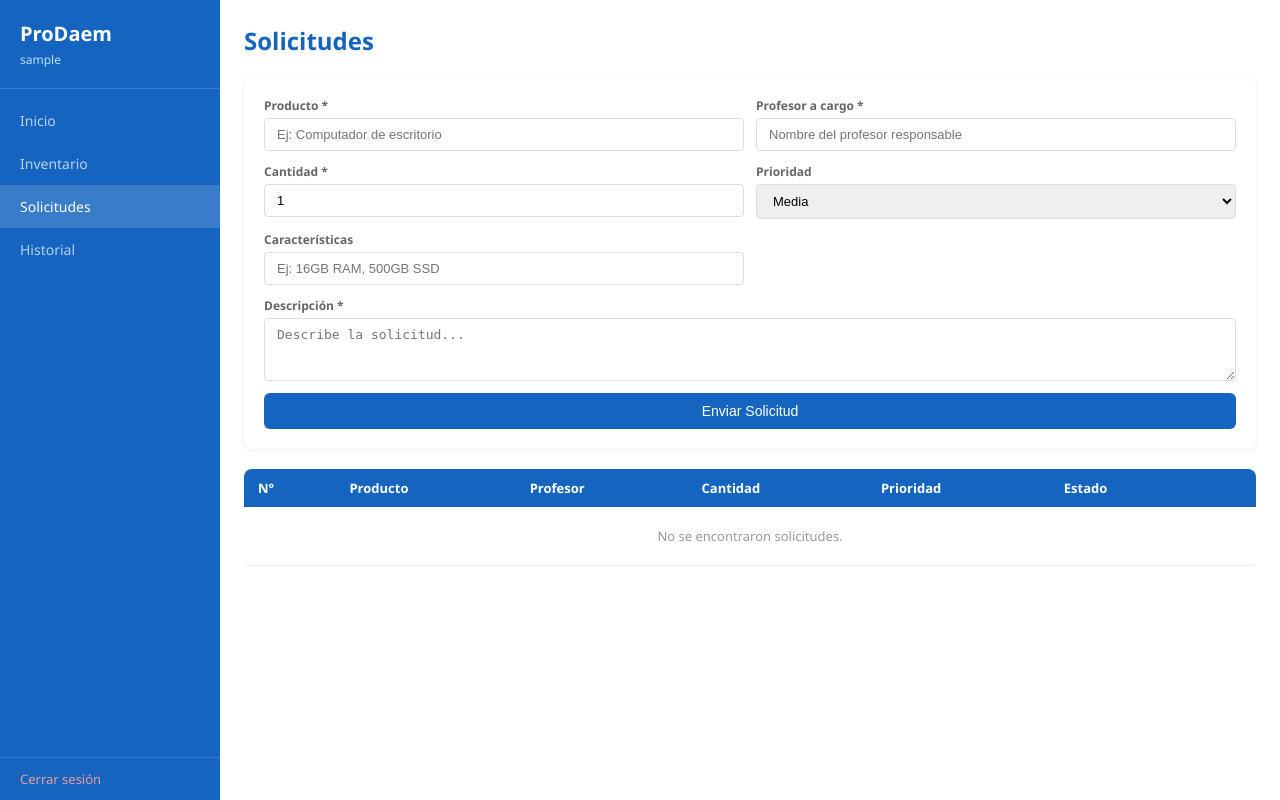
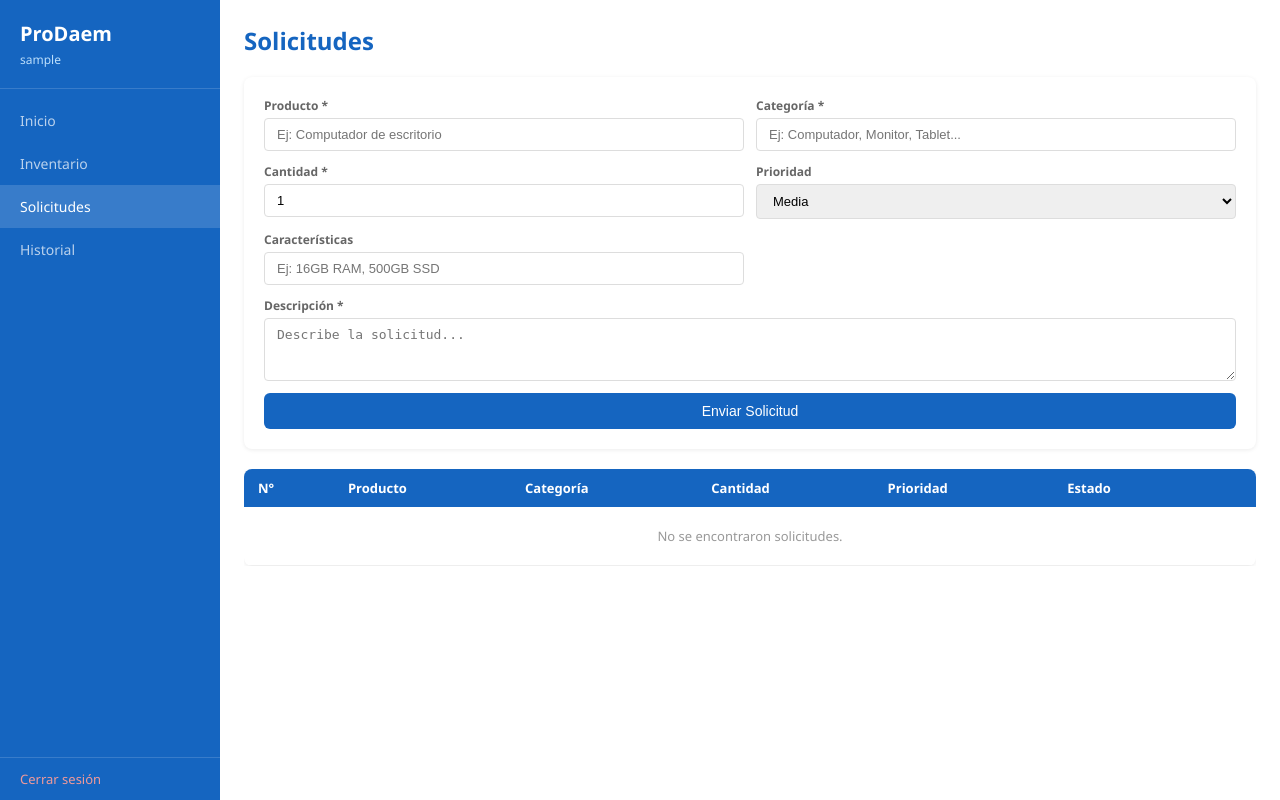
Before and after one commit to javierazambranoch/proddaem-inventario, a Flask app: page /solicitudes in a window 1280 px wide. Run offline with Flask 3, Linux system fonts and the light colour scheme; the visitor is signed in with stand-in values (Sample User, id 1); data that the repository does not hold is empty; some libraries are stand-ins or nearby versions.

Commit message:
Dashboard: remove cards; Solicitudes: replace profesor by categoria

```diff
--- a/web/app.py
+++ b/web/app.py
@@ -353,15 +353,15 @@ def sol_enviar():
     id_usuario = session["id_usuario"]
     id_est = session["id_establecimiento"]
 
-    profesor = request.form.get("profesor", "").strip()
+    categoria = request.form.get("categoria", "").strip()
     producto = request.form.get("producto", "").strip()
     cantidad = request.form.get("cantidad", "").strip()
     prioridad = request.form.get("prioridad", "media").strip()
     caracteristicas = request.form.get("caracteristicas", "").strip()
     descripcion = request.form.get("descripcion", "").strip()
 
-    if not producto or not cantidad or not descripcion or not profesor:
-        flash("Producto, profesor a cargo, cantidad y descripción son obligatorios.", "warning")
+    if not producto or not cantidad or not descripcion or not categoria:
+        flash("Producto, categoría, cantidad y descripción son obligatorios.", "warning")
         return redirect(url_for("solicitudes"))
 
     try:
@@ -380,7 +380,7 @@ def sol_enviar():
             (nombre_producto, nro_serie, cantidad, caracteristicas,
              estado, descripcion, prioridad, id_usuario, id_establecimiento)
             VALUES (%s,%s,%s,%s,%s,%s,%s,%s,%s)""",
-            (producto, profesor, cantidad_num,
+            (producto, categoria, cantidad_num,
              caracteristicas if caracteristicas else None,
              "pendiente", descripcion, prioridad, id_usuario, id_est)
         )
--- a/web/templates/solicitudes.html
+++ b/web/templates/solicitudes.html
@@ -23,8 +23,8 @@
         <input type="text" name="producto" required placeholder="Ej: Computador de escritorio">
     </div>
     <div class="campo">
-        <label>Profesor a cargo *</label>
-        <input type="text" name="profesor" required placeholder="Nombre del profesor responsable">
+        <label>Categoría *</label>
+        <input type="text" name="categoria" required placeholder="Ej: Computador, Monitor, Tablet...">
     </div>
     <div class="campo">
         <label>Cantidad *</label>
@@ -57,7 +57,7 @@
         <tr>
             <th>N°</th>
             <th>Producto</th>
-            <th>Profesor</th>
+            <th>Categoría</th>
             <th>Cantidad</th>
             <th>Prioridad</th>
             <th>Estado</th>
```
Also changed, not shown: web/templates/dashboard.html (+1 -6 lines).
